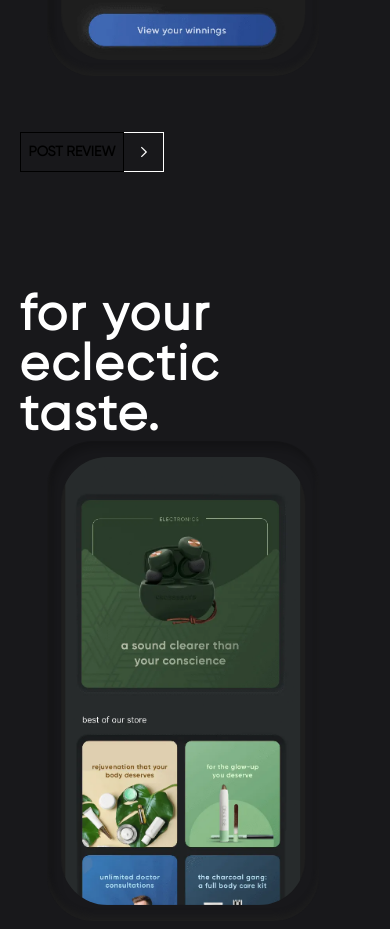
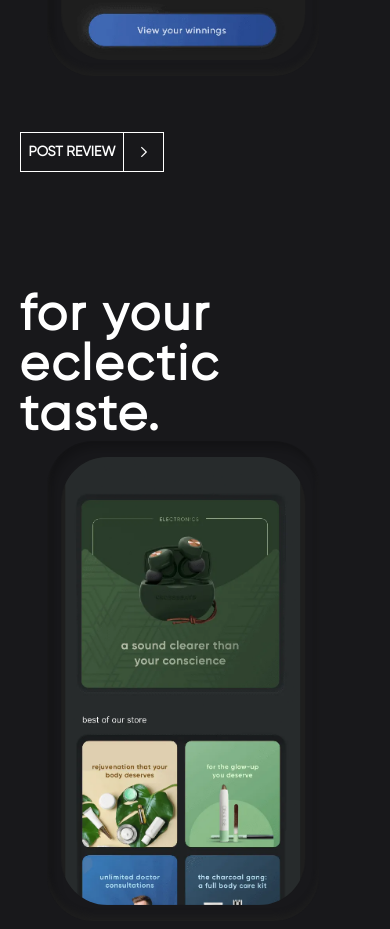
Before and after one commit to bogusdeck/ReviewReward, a Next.js app in the folder Nextjs/: page / in a window 390 px wide. Shown: the part 2360-3289 px from the top of the page. Built offline with nearby package versions, Linux system fonts and the light colour scheme; no server answers.

Commit message:
adjustments 2

```diff
--- a/Nextjs/src/components/MobileScroll/index.js
+++ b/Nextjs/src/components/MobileScroll/index.js
@@ -16,7 +16,7 @@ const scrollData = [
     heading: "begin your winning streak.",
     description:
       <a className="inline-flex mt-4" href="/PostReview">
-        <span className="h-10 text-sm flex items-center justify-center uppercase font-semibold px-2 border border-black md:border-white text-black md:text-white hover:bg-white hover:text-black transition duration-500 ease-in-out subfont">Post review</span>
+        <span className="h-10 text-sm flex items-center justify-center uppercase font-semibold px-2 border border-white text-white  hover:bg-white hover:text-black transition duration-500 ease-in-out subfont">Post review</span>
         <span className="h-10 w-10 flex-shrink-0 flex items-center justify-center border border-l-0 border-white text-white hover:bg-white hover:text-black transition duration-500 ease-in-out">
           <svg aria-hidden="true" focusable="false" data-icon="chevron-right" role="img" xmlns="http://www.w3.org/2000/svg" viewBox="0 0 256 512" className="h-3 w-3 svg-inline--fa fa-chevron-right fa-w-8 fa-9x"><path fill="currentColor" d="M24.707 38.101L4.908 57.899c-4.686 4.686-4.686 12.284 0 16.971L185.607 256 4.908 437.13c-4.686 4.686-4.686 12.284 0 16.971L24.707 473.9c4.686 4.686 12.284 4.686 16.971 0l209.414-209.414c4.686-4.686 4.686-12.284 0-16.971L41.678 38.101c-4.687-4.687-12.285-4.687-16.971 0z" /></svg>
         </span>
```
